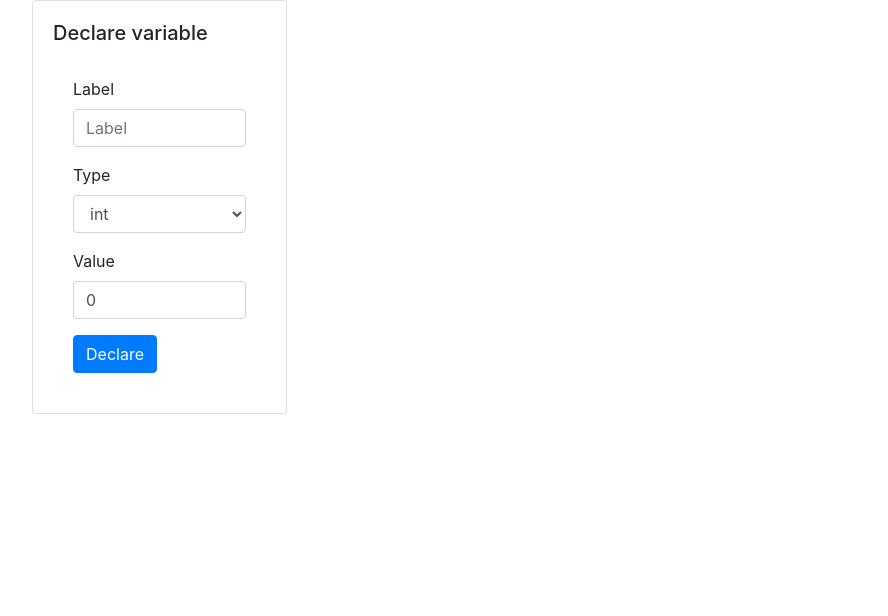
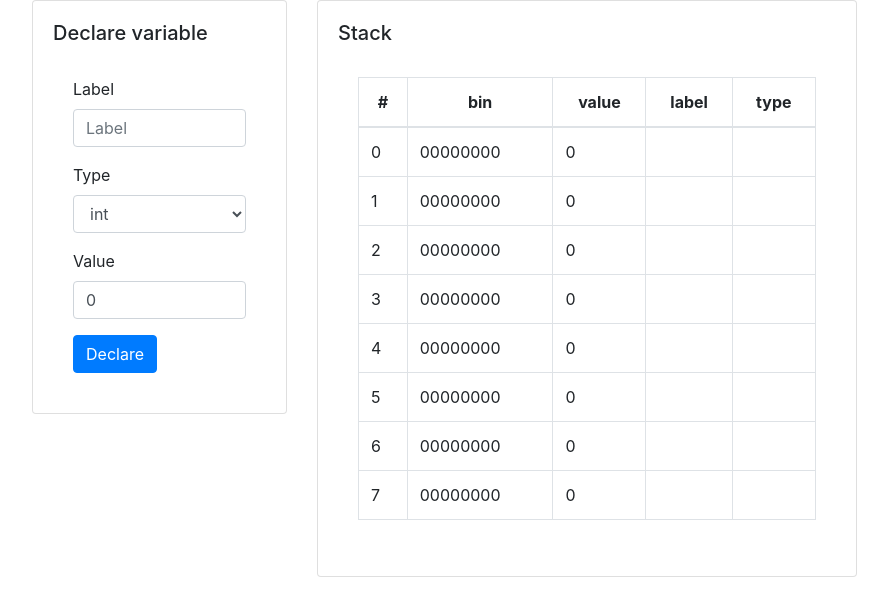
Before and after one commit to zak0zak0/memsym, a React (Create React App) app: page / in a window 1280 px wide. Shown: the top 616 px of the page, without its empty margins (53-941 px from the left). Built offline with nearby package versions, Linux system fonts and the light colour scheme.

Commit message:
stack view for bin int

```diff
--- a/src/App.js
+++ b/src/App.js
@@ -1,6 +1,7 @@
 import './App.css';
 import { MemProvider } from './components/memcontext';
 import { RecordForm } from './components/form';
+import { StackView } from './components/stackView';
 import { Container, Row, Col, Card } from 'react-bootstrap';
 import { MemSym } from './memsym/memsym';
 
@@ -23,6 +24,19 @@ function App() {
               </Card.Body>
             </Card>
           </Col>
+          <Col xs="12" sm="12" md="8" lg="6">
+            <Card>
+              <Card.Body>
+                <Card.Title>
+                  Stack
+                </Card.Title>
+                <Card.Body>
+                  <StackView records={memsym.records} />
+                </Card.Body>
+              </Card.Body>
+            </Card>
+          </Col>
+
         </Row>
         {/* <Row>
           <Stack />
--- a/src/components/form.js
+++ b/src/components/form.js
@@ -26,7 +26,7 @@ export const RecordForm = () => {
         <Form.Label>Type</Form.Label>
         <Form.Control as="select" name="type" value={type} onChange={(e => setType(e.target.value))}>
           <option value={DataType.INT}>int</option>
-          <option value={DataType.UINT}>uint</option>
+          <option value={DataType.CHAR}>char</option>
           <option value={DataType.BOOL}>bool</option>
           <option value={DataType.STRING}>string</option>
         </Form.Control>
--- a/src/components/memcontext.js
+++ b/src/components/memcontext.js
@@ -10,7 +10,7 @@ export function MemProvider({ memsym, children }) {
     }
 
     return (
-        <MemContext.Provider value={{memsym, onUpdate}}>
+        <MemContext.Provider value={{memsym, records: memsym.records, onUpdate}}>
             {children}
         </MemContext.Provider>
     );
--- /dev/null
+++ b/src/components/stackView.js
@@ -0,0 +1,69 @@
+import { render } from "@testing-library/react";
+import React, { useContext } from "react";
+import { Table } from "react-bootstrap";
+import { DataType } from "../memsym/data-type";
+import { MemContext } from "./memcontext";
+import { toByteString } from '../memsym/utils';
+
+export class StackView extends React.Component {
+
+
+
+    render() {
+        return (
+            <MemContext.Consumer>
+                {this.renderBody}
+            </MemContext.Consumer>
+
+        );
+    }
+
+    renderBody = ({ records }) => {
+        return (
+            <Table bordered>
+                <thead>
+                    <tr>
+                        <th>#</th>
+                        <th>bin</th>
+                        <th>value</th>
+                        <th>label</th>
+                        <th>type</th>
+                    </tr>
+                </thead>
+                <tbody>
+                    {records.map((r, i) => (
+                        <tr key={i}>
+                            <td>{i}</td>
+                            <td>{this.renderBin(r.value)}</td>
+                            <td>{r.value}</td>
+                            <td>{r.label}</td>
+                            <td>{this.renderType(r.dataType)}</td>
+                        </tr>
+                    ))}
+                </tbody>
+            </Table>
+        )
+    }
+
+    renderBin = (value) => {
+        return toByteString(value);
+    }
+
+    renderType = (type) => {
+        switch (+type) {
+            case DataType.INT:
+                return 'INT';
+            case DataType.BOOL:
+                return 'BOOL';
+            case DataType.CHAR:
+                return 'CHAR';
+            case DataType.STRING:
+                return 'STRING';
+            case DataType.NULL:
+            default:
+                return '';
+        }
+    }
+
+
+}
--- a/src/memsym/memsym.js
+++ b/src/memsym/memsym.js
@@ -12,6 +12,7 @@ export class MemSym {
         const record = new Record(dataType, label, value);
         this.#stack.push(record);
         console.log('var declared: ', record);
+        console.log(this.records);
     }
 
     get records() {
--- a/src/memsym/stack.js
+++ b/src/memsym/stack.js
@@ -24,6 +24,7 @@ export class Stack {
         while (!found && index < records.length) {
             if (records[index].dataType === DataType.NULL) {
                 found = true;
+                break;
             }
             index++;
         }
--- /dev/null
+++ b/src/memsym/utils.js
@@ -0,0 +1,7 @@
+export function toByteString(value) {
+    const buffer = new ArrayBuffer(1);
+    const arr = new Uint8Array(buffer);
+    arr[0] = +value;
+    const normValue = arr[0];
+    return normValue.toString(2).padStart(8, '0');
+}
```
